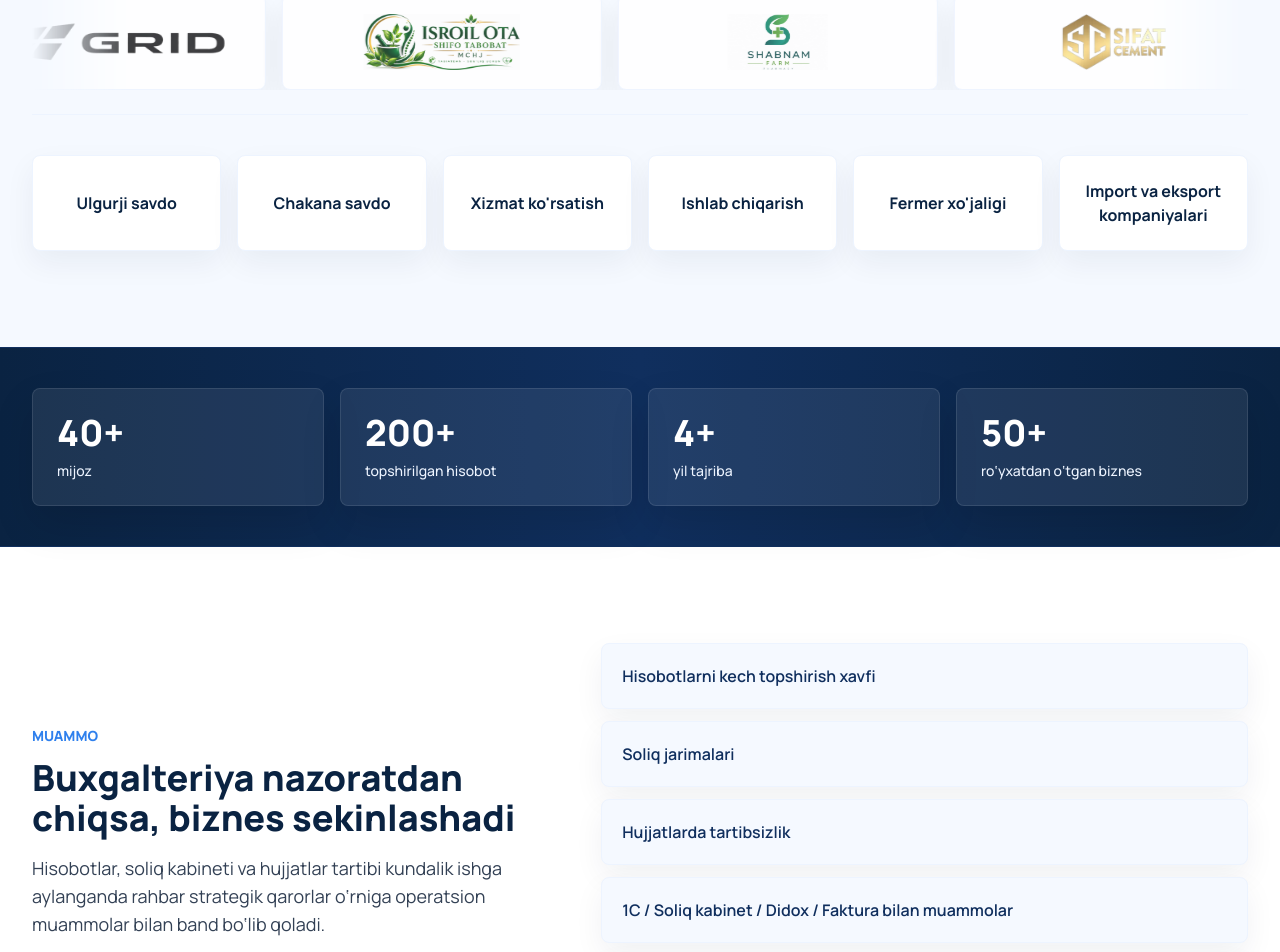
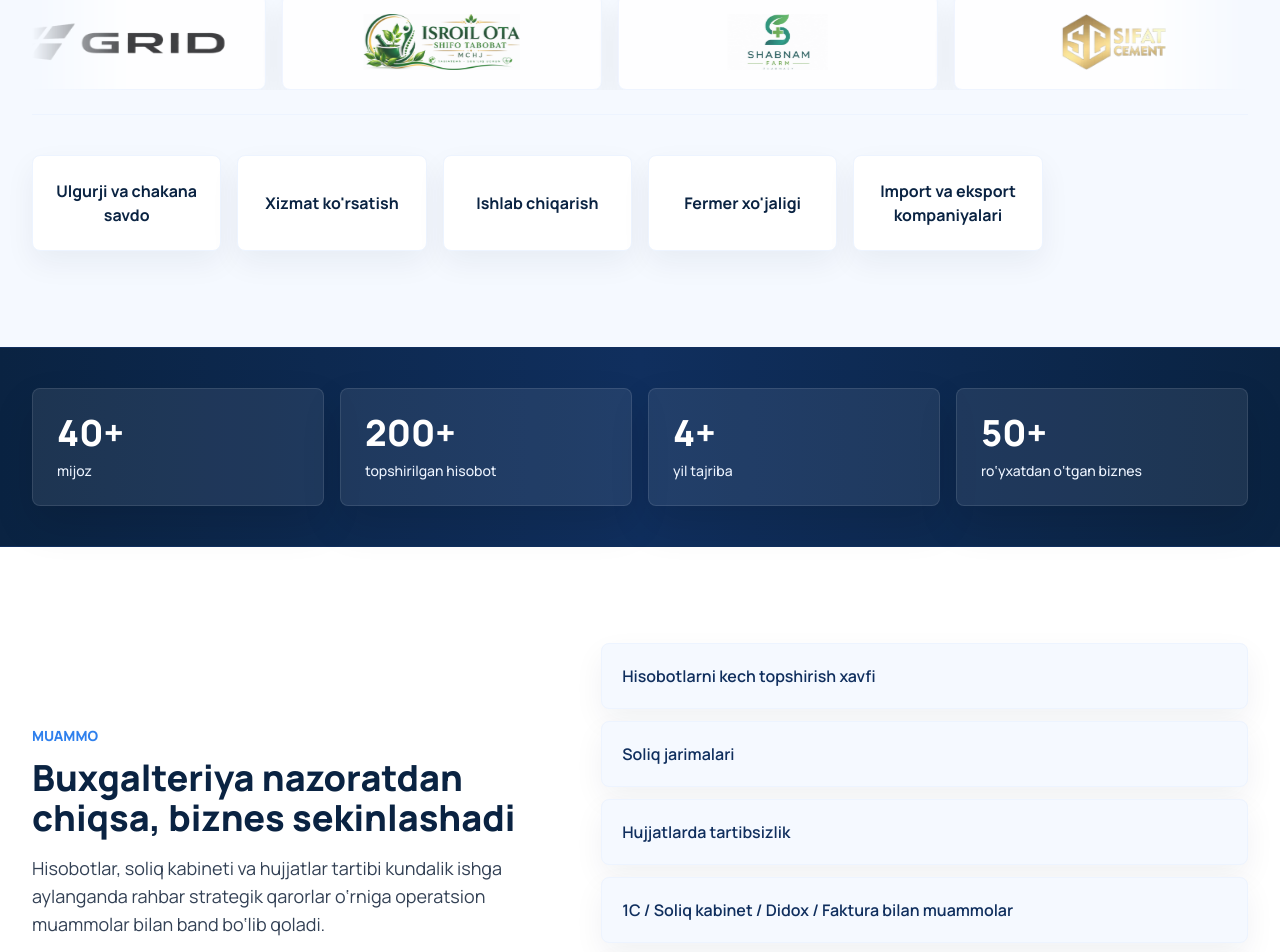
Before and after one commit to zefarkov/taxpoint, a Next.js app: page / in a window 1280 px wide. Shown: the part 1044-1996 px from the top of the page. Built offline with nearby package versions, Linux system fonts and the light colour scheme.

Commit message:
Update site.ts

```diff
--- a/src/data/site.ts
+++ b/src/data/site.ts
@@ -167,8 +167,7 @@ export const trustMetrics = [
 ];
 
 export const clientCategories = [
-  "Ulgurji savdo",
-  "Chakana savdo",
+  "Ulgurji va chakana savdo",
   "Xizmat ko'rsatish",
   "Ishlab chiqarish",
   "Fermer xo'jaligi",
```
